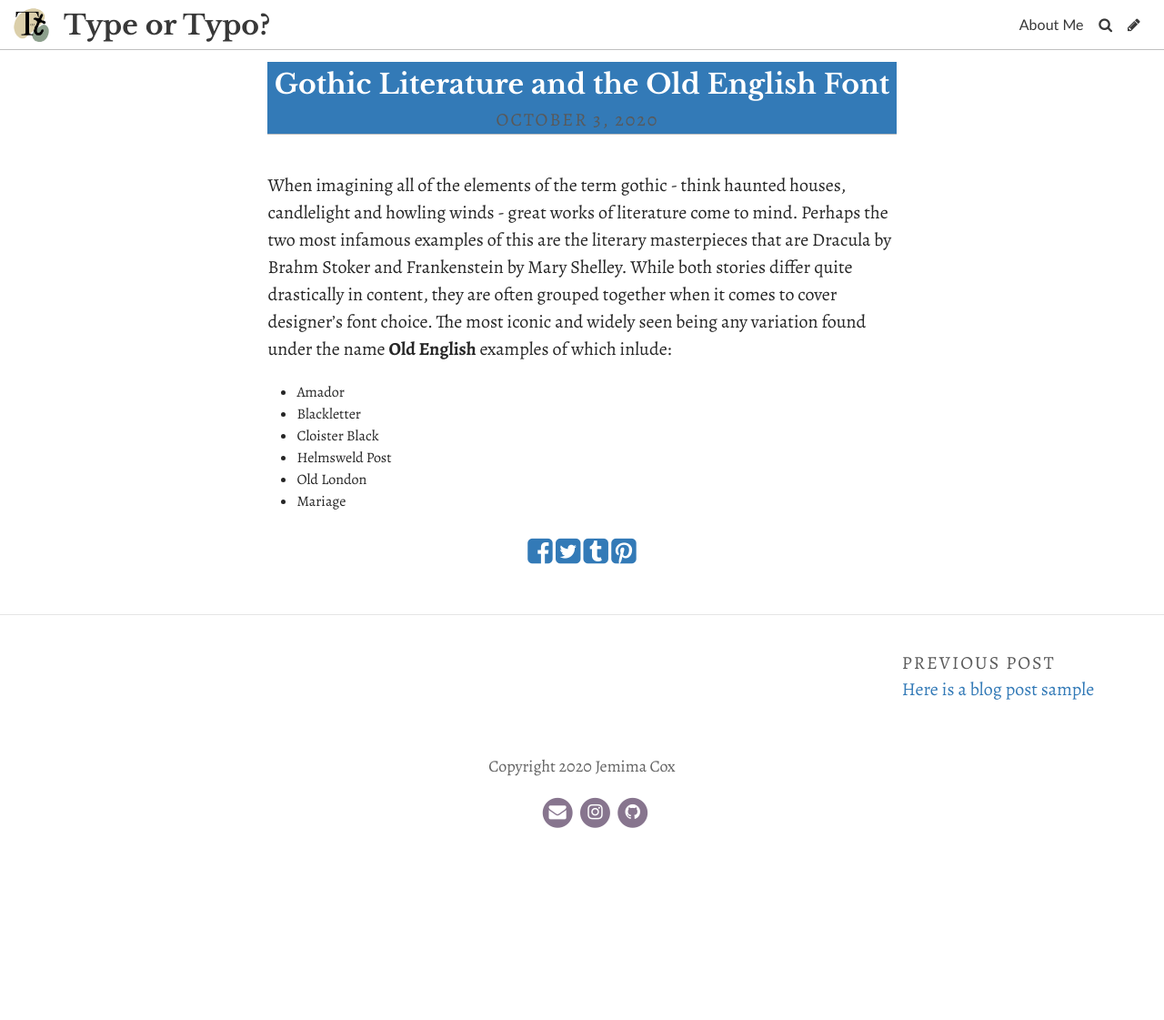
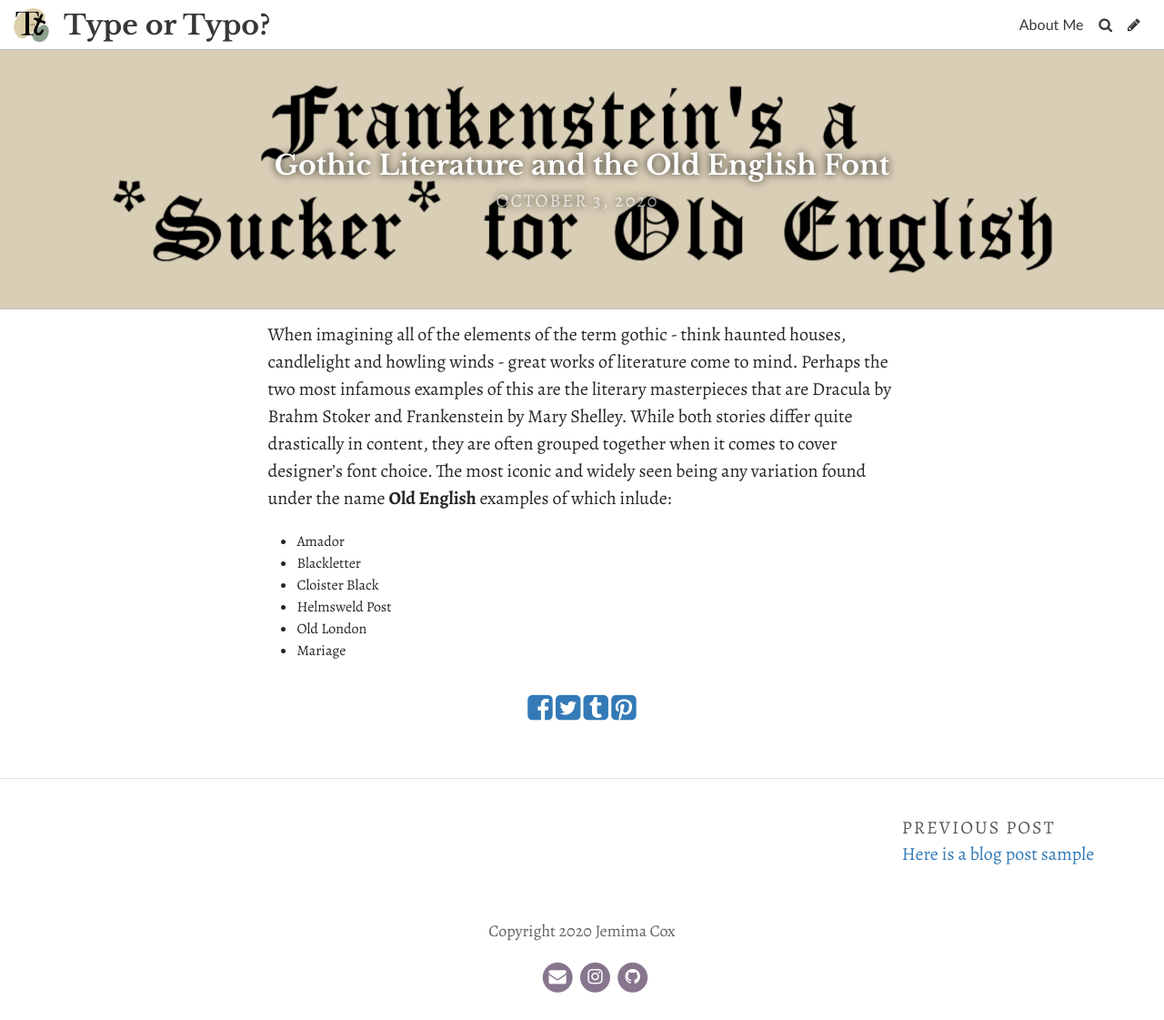
Before and after one commit to jemcox/brookesbooks, a Jekyll site: the page built from _posts/2020-10-03-gothic-literature-and-the-old-english-font.md, in a window 1280 px wide. Shown: the whole page at 91% size. Built offline with Jekyll 4.4.1, drawn with Linux system fonts in a browser that asks for light colours; some web fonts are replaced; before the commit the page ends 940 px from its top, so only the background shows below that.

Commit message:
Update Post “2020-10-03-gothic-literature-and-the-old-english-font”

```diff
--- a/_posts/2020-10-03-gothic-literature-and-the-old-english-font.md
+++ b/_posts/2020-10-03-gothic-literature-and-the-old-english-font.md
@@ -2,6 +2,7 @@
 layout: post
 title: Gothic Literature and the Old English Font
 date: 2020-10-03T16:38:55.395Z
+header_feature_image: ../uploads/screenshot-2020-10-03-at-18.11.05.png
 comments: true
 ---
 When imagining all of the elements of the term gothic - think haunted houses, candlelight and howling winds   - great works of literature come to mind. Perhaps the two most infamous examples of this are the literary masterpieces that are Dracula by Brahm Stoker and Frankenstein by Mary Shelley. While both stories differ quite drastically in content, they are often grouped together when it comes to cover designer's font choice. The most iconic and widely seen being any variation found under the name **Old English** examples of which inlude:
```
Also changed, not shown: uploads/screenshot-2020-10-03-at-18.11.05.png (added).
